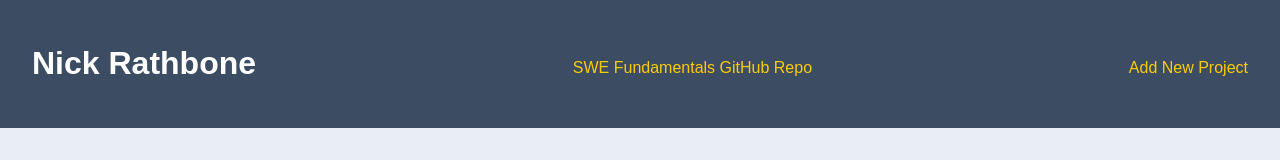
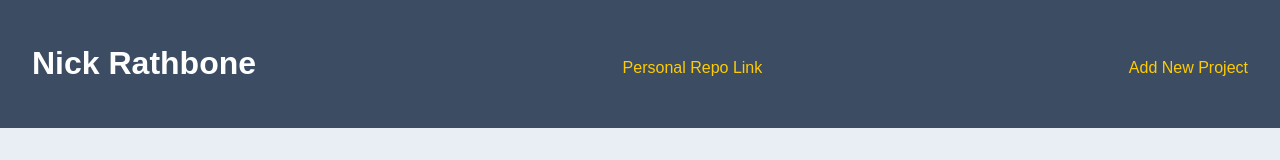
Before and after one commit to nrathbone-turing/Front-End-Development-React-1, a React (Vite) app in the folder 8_summative_assessment/project-showcase/: page / in a window 1280 px wide. Shown: the top 160 px of the page. Built offline with nearby package versions, Linux system fonts and the light colour scheme.

Commit message:
Update text for header repo hyperlink

```diff
--- a/8_summative_assessment/project-showcase/src/components/Header.jsx
+++ b/8_summative_assessment/project-showcase/src/components/Header.jsx
@@ -9,7 +9,7 @@ function Header() {
       </div>
       <div className="header-center">
         <a href="https://github.com/nrathbone-turing" target="_blank" rel="noreferrer">
-          SWE Fundamentals GitHub Repo
+          Personal Repo Link
         </a>
       </div>
       <div className="header-right">
```
